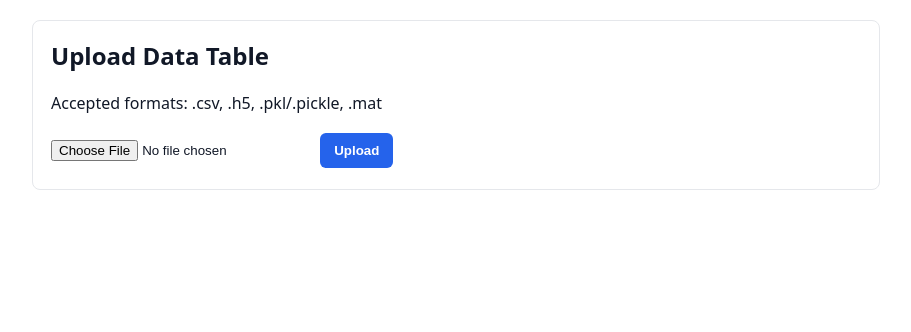
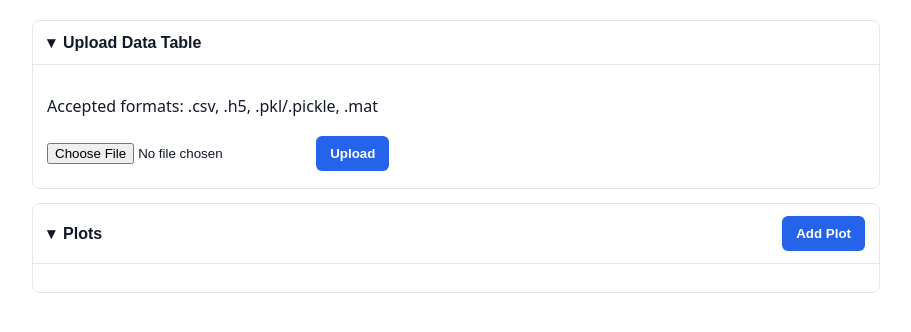
Before and after one commit to SchwartzNU/Tabulator, a Flask app: page / in a window 1280 px wide. Shown: the part 60-392 px from the top of the page, without its empty margins (184-1095 px from the left). Run offline with Flask 3, Linux system fonts and the light colour scheme; some libraries are stand-ins or nearby versions.

Commit message:
plotting updates. Using plotly now.

```diff
--- a/tabulator/routes.py
+++ b/tabulator/routes.py
@@ -1,5 +1,5 @@
 import os
-from flask import Blueprint, current_app, flash, redirect, render_template, request, url_for, session
+from flask import Blueprint, current_app, flash, redirect, render_template, request, url_for, session, jsonify
 from werkzeug.utils import secure_filename
 
 from .loader import load_dataset, LoadError, DataSet
@@ -19,21 +19,102 @@ def index():
     ds = store.get(dataset_id) if dataset_id else None
     preview_html = None
     info = None
-    units_preview = None
+    units_items = None
     if ds is not None:
         try:
             preview_html = ds.df.head(10).to_html(classes=["preview"], border=0)
             info = {
                 "rows": int(ds.df.shape[0]),
                 "cols": int(ds.df.shape[1]),
-                "columns": list(map(str, ds.df.columns[:10])) + (["…"] if ds.df.shape[1] > 10 else []),
+                "columns": list(map(str, ds.df.columns)),
             }
-            # Show up to first 10 units
-            items = list(ds.units.items())
-            units_preview = items[:10] + ([("…", "…")] if len(items) > 10 else [])
+            # Order units by DataFrame columns first, then any extras
+            units_items = [(str(c), str(ds.units.get(c, ""))) for c in ds.df.columns]
+            extras = [(k, v) for k, v in ds.units.items() if k not in ds.df.columns]
+            if extras:
+                units_items.extend((str(k), str(v)) for k, v in extras)
         except Exception:
             preview_html = None
-    return render_template("index.html", dataset_id=dataset_id, info=info, preview_html=preview_html, units_preview=units_preview)
+    return render_template(
+        "index.html",
+        dataset_id=dataset_id,
+        info=info,
+        preview_html=preview_html,
+        units_items=units_items,
+    )
+
+
+@bp.get("/api/columns")
+def api_columns():
+    dataset_id = session.get("dataset_id")
+    ds = store.get(dataset_id) if dataset_id else None
+    if ds is None:
+        return jsonify({"error": "no_dataset"}), 404
+    df = ds.df
+    cols = []
+    try:
+        import pandas as pd
+        from pandas.api.types import is_numeric_dtype
+    except Exception:
+        def is_numeric_dtype(x):
+            return False
+    for c in df.columns:
+        cols.append({
+            "name": str(c),
+            "is_numeric": bool(is_numeric_dtype(df[c]))
+        })
+    return jsonify({"columns": cols})
+
+
+@bp.get("/api/plot/bar")
+def api_plot_bar():
+    value = request.args.get("value")
+    group = request.args.get("group")
+    if not value or not group:
+        return jsonify({"error": "missing_params"}), 400
+
+    dataset_id = session.get("dataset_id")
+    ds = store.get(dataset_id) if dataset_id else None
+    if ds is None:
+        return jsonify({"error": "no_dataset"}), 404
+    df = ds.df
+    if value not in df.columns or group not in df.columns:
+        return jsonify({"error": "bad_columns"}), 400
+
+    # Select columns as 1-D Series even if duplicate names exist
+    import pandas as pd
+    gcol = df[group]
+    if isinstance(gcol, pd.DataFrame):
+        gcol = gcol.iloc[:, 0]
+    vcol = df[value]
+    if isinstance(vcol, pd.DataFrame):
+        vcol = vcol.iloc[:, 0]
+    # Coerce value column to numeric and drop NaNs
+    vcol = pd.to_numeric(vcol, errors="coerce")
+    tmp = pd.DataFrame({"_group": gcol, "_value": vcol}).dropna(subset=["_value"])
+
+    # Group and compute
+    groups_out = []
+    for gval, gdf in tmp.groupby("_group", dropna=False):
+        vals = gdf["_value"].tolist()
+        try:
+            mean_val = float(gdf["_value"].mean())
+        except Exception:
+            mean_val = None
+        groups_out.append({
+            "name": str(gval),
+            "count": len(vals),
+            "mean": mean_val,
+            "values": vals,
+        })
+
+    unit = ds.units.get(value, "") if isinstance(ds.units, dict) else ""
+    return jsonify({
+        "value": value,
+        "group": group,
+        "unit": unit,
+        "groups": groups_out,
+    })
 
 
 @bp.route("/upload", methods=["POST"])  # Handle file upload
--- /dev/null
+++ b/tabulator/static/main.js
@@ -0,0 +1,413 @@
+(() => {
+  function onReady(fn) {
+    if (document.readyState === 'complete' || document.readyState === 'interactive') {
+      setTimeout(fn, 0);
+    } else {
+      document.addEventListener('DOMContentLoaded', fn);
+    }
+  }
+
+  function setupCollapsibles(root = document) {
+    root.addEventListener('click', (e) =>
+    {
+      const btn = e.target.closest('.card-toggle');
+      if (!btn) return;
+      const card = btn.closest('.card');
+      if (!card) return;
+      const expanded = btn.getAttribute('aria-expanded') === 'true';
+      btn.setAttribute('aria-expanded', expanded ? 'false' : 'true');
+      card.classList.toggle('collapsed', expanded);
+    });
+  }
+
+  let plotSeq = 0;
+
+  function createPlotCard() {
+    plotSeq += 1;
+    const id = `plot-${plotSeq}`;
+    const bodyId = `${id}-body`;
+    const wrapper = document.createElement('section');
+    wrapper.className = 'card plot-card';
+    wrapper.dataset.seq = String(plotSeq);
+    wrapper.innerHTML = `
+      <div class="card-header">
+        <button class="card-toggle" aria-expanded="true" aria-controls="${bodyId}">
+          <span class="chevron">▾</span>
+          <span class="card-title">Plot ${plotSeq}</span>
+        </button>
+        <div class="card-actions">
+          <button type="button" class="secondary remove-plot">Remove</button>
+        </div>
+      </div>
+      <div class="card-body" id="${bodyId}">
+        <div class="form-row">
+          <label for="${id}-type">Plot Type</label>
+          <select id="${id}-type" class="plot-type">
+            <option value="bar">bar</option>
+            <option value="scatter">scatter</option>
+            <option value="heatmap">heatmap</option>
+          </select>
+        </div>
+        <div class="plot-config" id="${id}-config"></div>
+        <div class="plot-preview" id="${id}-preview"></div>
+      </div>
+    `;
+    return wrapper;
+  }
+
+  function setupPlotsUI() {
+    const addBtn = document.getElementById('add-plot-btn');
+    const container = document.getElementById('plots-container');
+    if (!addBtn || !container) return;
+
+    addBtn.addEventListener('click', () => {
+      const card = createPlotCard();
+      container.appendChild(card);
+      initializePlotCard(card);
+    });
+
+    container.addEventListener('click', (e) => {
+      const btn = e.target.closest('.remove-plot');
+      if (!btn) return;
+      const card = btn.closest('.plot-card');
+      if (card) card.remove();
+    });
+  }
+
+  onReady(() => {
+    setupCollapsibles(document);
+    setupPlotsUI();
+  });
+
+  // -------- Plot helpers --------
+  async function fetchJSON(url) {
+    const res = await fetch(url, { headers: { 'Accept': 'application/json' } });
+    if (!res.ok) throw new Error(`Request failed: ${res.status}`);
+    return await res.json();
+  }
+
+  async function initializePlotCard(card) {
+    const typeSel = card.querySelector('.plot-type');
+    const configEl = card.querySelector('.plot-config');
+    const previewEl = card.querySelector('.plot-preview');
+
+    async function renderForType() {
+      const t = typeSel.value;
+      if (t === 'bar') {
+        await buildBarConfig(card, configEl, previewEl);
+      } else {
+        configEl.innerHTML = '';
+        previewEl.innerHTML = '';
+      }
+    }
+
+    typeSel.addEventListener('change', renderForType);
+    await renderForType();
+  }
+
+  async function buildBarConfig(card, configEl, previewEl) {
+    // Get columns and split numeric/all for selections
+    let cols;
+    try {
+      const meta = await fetchJSON('/api/columns');
+      cols = meta.columns || [];
+    } catch (e) {
+      configEl.innerHTML = '<div style="color: var(--muted);">No dataset loaded.</div>';
+      previewEl.innerHTML = '';
+      return;
+    }
+    const numeric = cols.filter(c => c.is_numeric);
+    const allCols = cols;
+
+    // Build selects
+    const id = card.dataset.seq;
+    const valueId = `plot-${id}-value`;
+    const groupId = `plot-${id}-group`;
+    const errId = `plot-${id}-err`;
+    const logId = `plot-${id}-log`;
+    const yminId = `plot-${id}-ymin`;
+    const ymaxId = `plot-${id}-ymax`;
+    configEl.innerHTML = `
+      <div class="form-row">
+        <label for="${valueId}">Display variable</label>
+        <select id="${valueId}"></select>
+        <label for="${groupId}">Group by</label>
+        <select id="${groupId}"></select>
+        <label for="${errId}">Error bars</label>
+        <select id="${errId}">
+          <option value="none">None</option>
+          <option value="sd">SD</option>
+          <option value="sem">SEM</option>
+        </select>
+        <label for="${logId}">Log scale</label>
+        <input id="${logId}" type="checkbox" />
+      </div>
+      <div class="form-row" style="margin-top:8px;">
+        <label for="${yminId}">Y min</label>
+        <input type="number" id="${yminId}" placeholder="auto" step="any" />
+        <label for="${ymaxId}">Y max</label>
+        <input type="number" id="${ymaxId}" placeholder="auto" step="any" />
+        <button type="button" class="secondary" id="plot-${id}-autoscale">Autoscale</button>
+      </div>
+    `;
+    const valueSel = document.getElementById(valueId);
+    const groupSel = document.getElementById(groupId);
+    const errSel = document.getElementById(errId);
+    const logChk = document.getElementById(logId);
+    const yminInp = document.getElementById(yminId);
+    const ymaxInp = document.getElementById(ymaxId);
+    const autoBtn = document.getElementById(`plot-${id}-autoscale`);
+
+    // Populate options
+    for (const c of allCols) {
+      const opt = document.createElement('option');
+      opt.value = opt.textContent = c.name;
+      valueSel.appendChild(opt);
+    }
+    for (const c of allCols) {
+      const opt = document.createElement('option');
+      opt.value = opt.textContent = c.name;
+      groupSel.appendChild(opt);
+    }
+
+    // Choose defaults: first numeric for value, first non-value for group if possible
+    if (numeric.length) valueSel.value = numeric[0].name;
+    if (allCols.length) {
+      groupSel.value = allCols.find(c => c.name !== valueSel.value)?.name || allCols[0].name;
+    }
+
+    async function refreshPlot() {
+      const value = valueSel.value;
+      const group = groupSel.value;
+      const err = errSel.value; // none|sd|sem
+      const log = !!logChk.checked;
+      const yMin = parseFloat(yminInp.value);
+      const yMax = parseFloat(ymaxInp.value);
+      try {
+        const data = await fetchJSON(`/api/plot/bar?value=${encodeURIComponent(value)}&group=${encodeURIComponent(group)}`);
+        const opts = { err, log };
+        if (!Number.isNaN(yMin)) opts.yMin = yMin;
+        if (!Number.isNaN(yMax)) opts.yMax = yMax;
+        renderBarPlot(previewEl, data, opts);
+      } catch (e) {
+        previewEl.innerHTML = `<div style=\"color: var(--muted);\">${String(e)}</div>`;
+      }
+    }
+
+    valueSel.addEventListener('change', refreshPlot);
+    groupSel.addEventListener('change', refreshPlot);
+    errSel.addEventListener('change', refreshPlot);
+    logChk.addEventListener('change', refreshPlot);
+    yminInp.addEventListener('change', refreshPlot);
+    ymaxInp.addEventListener('change', refreshPlot);
+    autoBtn.addEventListener('click', () => { yminInp.value = ''; ymaxInp.value = ''; refreshPlot(); });
+    await refreshPlot();
+  }
+
+  function renderBarPlot(container, data, opts = { err: 'none', log: false }) {
+    const groups = Array.isArray(data.groups) ? data.groups : [];
+    const unit = data.unit || '';
+    const label = data.value || '';
+    const groupName = data.group || '';
+
+    const xlabels = groups.map(g => String(g.name));
+    const xpos = groups.map((_, i) => i);
+
+    const rawMeans = groups.map(g => (typeof g.mean === 'number' && isFinite(g.mean)) ? g.mean : null);
+    const means = rawMeans.map(m => (opts.log && !(m > 0) ? null : m));
+    const errArray = groups.map((g, i) => {
+      let eb = computeError(g.values || [], opts.err);
+      const m = rawMeans[i];
+      if (opts.log) {
+        if (!(m > 0) || !(typeof eb === 'number' && isFinite(eb))) return 0;
+        // Clamp so that mean - error stays positive for log display
+        eb = Math.min(eb, m - 1e-12);
+        if (!(eb > 0)) return 0;
+      }
+      return (typeof eb === 'number' && isFinite(eb)) ? eb : 0;
+    });
+
+    const barTrace = {
+      type: 'bar',
+      x: xpos,
+      y: means,
+      marker: { color: '#60a5fa' },
+      error_y: {
+        type: 'data',
+        array: errArray,
+        visible: opts.err !== 'none',
+        color: '#111827',
+        thickness: 1.5,
+        width: 4,
+      },
+      hovertemplate: '%{y}<extra>%{x}</extra>',
+    };
+
+    const pointX = [];
+    const pointY = [];
+    const jitter = 0.25;
+    groups.forEach((g, i) => {
+      const vals = (g.values || []).filter(v => typeof v === 'number' && isFinite(v));
+      vals.forEach(v => {
+        if (opts.log && !(v > 0)) return;
+        pointX.push(i + (Math.random() - 0.5) * 2 * jitter);
+        pointY.push(v);
+      });
+    });
+    const pointsTrace = {
+      type: 'scatter',
+      mode: 'markers',
+      x: pointX,
+      y: pointY,
+      marker: { color: '#111827', opacity: 0.5, size: 5 },
+      hovertemplate: '%{y}<extra></extra>',
+      showlegend: false,
+    };
+
+    // Compute data extents for optional manual limits
+    const allValues = groups.flatMap(g => (g.values || [])).filter(v => typeof v === 'number' && isFinite(v));
+    const numericMeans = rawMeans.filter(v => typeof v === 'number' && isFinite(v));
+    const linMin = (allValues.concat(numericMeans).length ? Math.min(...allValues, ...numericMeans) : 0);
+    const linMax = (allValues.concat(numericMeans).length ? Math.max(...allValues, ...numericMeans) : 1);
+    const posValues = allValues.filter(v => v > 0).concat(numericMeans.filter(v => v > 0));
+
+    const yaxis = {
+      title: unit ? `${label} (${unit})` : label,
+      type: opts.log ? 'log' : 'linear',
+      autorange: true,
+      gridcolor: '#e5e7eb',
+      zeroline: !opts.log,
+      zerolinecolor: '#9ca3af',
+    };
+    if (!opts.log) {
+      // Linear scale: allow partial manual limits (min-only or max-only)
+      const hasMin = typeof opts.yMin === 'number' && isFinite(opts.yMin);
+      const hasMax = typeof opts.yMax === 'number' && isFinite(opts.yMax);
+      if (hasMin || hasMax) {
+        const yMin = hasMin ? opts.yMin : linMin;
+        const yMax = hasMax ? opts.yMax : linMax;
+        if (yMax > yMin) {
+          yaxis.autorange = false;
+          yaxis.range = [yMin, yMax];
+        }
+      }
+    } else {
+      // Log scale: choose a nonzero default Y-min (decade below/at data min)
+      let yMinP;
+      let yMaxP;
+      const hasMin = typeof opts.yMin === 'number' && isFinite(opts.yMin) && opts.yMin > 0;
+      const hasMax = typeof opts.yMax === 'number' && isFinite(opts.yMax) && opts.yMax > 0;
+      if (hasMin) yMinP = opts.yMin;
+      if (hasMax) yMaxP = opts.yMax;
+
+      if (posValues.length) {
+        const dataMin = Math.min(...posValues);
+        const dataMax = Math.max(...posValues);
+        // Default to decade-rounded bounds when not provided
+        if (!hasMin) yMinP = Math.pow(10, Math.floor(Math.log10(dataMin)));
+        if (!hasMax) yMaxP = Math.pow(10, Math.ceil(Math.log10(dataMax)));
+      }
+
+      if (yMinP && yMaxP && yMaxP > yMinP) {
+        yaxis.autorange = false;
+        yaxis.range = [Math.log10(yMinP), Math.log10(yMaxP)];
+        yaxis.tickmode = 'array';
+        yaxis.tickvals = decadeTicks(yMinP, yMaxP);
+        yaxis.ticktext = yaxis.tickvals.map(v => formatTickLog(v));
+      } else {
+        yaxis.autorange = true;
+        if (posValues.length) {
+          const dataMin = Math.min(...posValues);
+          const dataMax = Math.max(...posValues);
+          yaxis.tickmode = 'array';
+          yaxis.tickvals = decadeTicks(dataMin, dataMax);
+          yaxis.ticktext = yaxis.tickvals.map(v => formatTickLog(v));
+        } else {
+          yaxis.dtick = 1;
+        }
+      }
+    }
+
+    const layout = {
+      height: 360,
+      margin: { l: 70, r: 20, t: 10, b: 60 },
+      xaxis: {
+        title: groupName,
+        tickmode: 'array',
+        tickvals: xpos,
+        ticktext: xlabels,
+        gridcolor: '#f3f4f6',
+      },
+      yaxis,
+      plot_bgcolor: '#ffffff',
+      paper_bgcolor: '#ffffff',
+      showlegend: false,
+    };
+
+    const config = { responsive: true, displayModeBar: false };
+
+    container.innerHTML = '';
+    const div = document.createElement('div');
+    container.appendChild(div);
+    Plotly.newPlot(div, [barTrace, pointsTrace], layout, config);
+  }
+
+  // Helpers: nice ticks for linear scale
+  function niceTicks(min, max, count = 5) {
+    if (!isFinite(min) || !isFinite(max)) { min = 0; max = 1; }
+    if (min === max) { max = min + 1; }
+    const range = niceNum(max - min, false);
+    const step = niceNum(range / (count - 1), true);
+    const niceMin = Math.floor(min / step) * step;
+    const niceMax = Math.ceil(max / step) * step;
+    const ticks = [];
+    for (let v = niceMin; v <= niceMax + 1e-9; v += step) ticks.push(v);
+    return { min: niceMin, max: niceMax, step, ticks };
+  }
+  function niceNum(range, round) {
+    const exponent = Math.floor(Math.log10(range));
+    const fraction = range / Math.pow(10, exponent);
+    let niceFraction;
+    if (round) {
+      if (fraction < 1.5) niceFraction = 1;
+      else if (fraction < 3) niceFraction = 2;
+      else if (fraction < 7) niceFraction = 5;
+      else niceFraction = 10;
+    } else {
+      if (fraction <= 1) niceFraction = 1;
+      else if (fraction <= 2) niceFraction = 2;
+      else if (fraction <= 5) niceFraction = 5;
+      else niceFraction = 10;
+    }
+    return niceFraction * Math.pow(10, exponent);
+  }
+  function formatTickLinear(v) {
+    const av = Math.abs(v);
+    if (av >= 1000) return v.toFixed(0);
+    if (av >= 1) return v.toFixed(2);
+    if (av >= 0.01) return v.toFixed(3);
+    return v.toExponential(1);
+  }
+  function formatTickLog(v) {
+    return v.toExponential(0).replace('e+','e');
+  }
+  function decadeTicks(minPos, maxPos) {
+    const pmin = Math.floor(Math.log10(minPos));
+    const pmax = Math.ceil(Math.log10(maxPos));
+    const vals = [];
+    for (let p = pmin; p <= pmax; p++) vals.push(Math.pow(10, p));
+    return vals;
+  }
+  function computeError(values, mode) {
+    if (mode === 'none') return null;
+    const xs = values.filter(v => typeof v === 'number' && isFinite(v));
+    const n = xs.length;
+    if (n === 0) return null;
+    const mean = xs.reduce((a,b)=>a+b,0) / n;
+    const variance = n > 1 ? xs.reduce((a,b)=>a+(b-mean)*(b-mean),0) / (n - 1) : 0;
+    const sd = Math.sqrt(variance);
+    if (mode === 'sd') return sd;
+    if (mode === 'sem') return n > 0 ? sd / Math.sqrt(n) : null;
+    return null;
+  }
+})();
--- a/tabulator/static/style.css
+++ b/tabulator/static/style.css
@@ -35,12 +35,43 @@ html, body {
   padding: 0 16px;
 }
 
-.panel {
+/* Cards */
+.cards { display: grid; gap: 14px; }
+.card {
   background: var(--panel);
   border: 1px solid var(--border);
   border-radius: 8px;
-  padding: 18px;
 }
+.card-header {
+  display: flex;
+  align-items: center;
+  justify-content: space-between;
+  padding: 12px 14px;
+  border-bottom: 1px solid var(--border);
+}
+.card-title {
+  margin: 0;
+  font-weight: 600;
+}
+.card-actions { display: flex; gap: 8px; }
+.card-body { padding: 14px; }
+
+/* Collapsible */
+.card-toggle {
+  display: inline-flex;
+  align-items: center;
+  gap: 8px;
+  background: transparent;
+  color: var(--text);
+  border: none;
+  font-size: 16px;
+  font-weight: 600;
+  cursor: pointer;
+  padding: 0;
+}
+.chevron { transition: transform 0.15s ease; }
+.card.collapsed .card-body { display: none; }
+.card.collapsed .chevron { transform: rotate(-90deg); }
 
 .panel h2 {
   margin-top: 0;
@@ -54,6 +85,10 @@ button {
   padding: 10px 14px;
   font-weight: 600;
   cursor: pointer;
+}
+button.secondary {
+  background: #e5e7eb;
+  color: #111827;
 }
 
 input[type="file"] {
@@ -89,3 +124,16 @@ input[type="file"] {
 .table-preview th {
   background: #f9fafb;
 }
+
+/* Forms */
+.form-row { display: flex; gap: 12px; align-items: center; flex-wrap: wrap; }
+label { font-weight: 600; }
+select { padding: 8px; border: 1px solid var(--border); border-radius: 6px; background: #fff; color: var(--text); }
+input[type="number"], input[type="text"] {
+  padding: 8px;
+  border: 1px solid var(--border);
+  border-radius: 6px;
+  background: #fff;
+  color: var(--text);
+  width: 120px;
+}
--- a/tabulator/templates/base.html
+++ b/tabulator/templates/base.html
@@ -22,5 +22,8 @@
       {% endwith %}
       {% block content %}{% endblock %}
     </main>
+    <!-- Plotly for robust plotting -->
+    <script src="https://cdn.plot.ly/plotly-2.27.0.min.js"></script>
+    <script src="{{ url_for('static', filename='main.js') }}"></script>
   </body>
   </html>
--- a/tabulator/templates/index.html
+++ b/tabulator/templates/index.html
@@ -1,17 +1,33 @@
 {% extends 'base.html' %}
 {% block content %}
-  <section class="panel">
-    <h2>Upload Data Table</h2>
+  <div class="cards">
+    <!-- Upload Card -->
+    <section class="card" id="upload-card">
+      <div class="card-header">
+        <button class="card-toggle" aria-expanded="true" aria-controls="upload-body">
+          <span class="chevron">▾</span>
+          <span class="card-title">Upload Data Table</span>
+        </button>
+      </div>
+      <div class="card-body" id="upload-body">
         <p>Accepted formats: .csv, .h5, .pkl/.pickle, .mat</p>
         <form id="uploadForm" action="{{ url_for('main.upload') }}" method="post" enctype="multipart/form-data">
           <input type="file" id="datafile" name="datafile" accept=".csv,.h5,.pkl,.pickle,.mat" />
           <button type="submit">Upload</button>
         </form>
+      </div>
     </section>
 
     {% if dataset_id and info %}
-  <section id="preview" class="panel" style="margin-top:16px;">
-    <h2>Current Dataset</h2>
+    <!-- Current Dataset Card -->
+    <section class="card" id="dataset-card">
+      <div class="card-header">
+        <button class="card-toggle" aria-expanded="true" aria-controls="dataset-body">
+          <span class="chevron">▾</span>
+          <span class="card-title">Current Dataset</span>
+        </button>
+      </div>
+      <div class="card-body" id="dataset-body">
         <p>
           <strong>ID:</strong> {{ dataset_id }}<br />
           <strong>Shape:</strong> {{ info.rows }} rows × {{ info.cols }} cols<br />
@@ -19,20 +35,39 @@
         </p>
         {% if preview_html %}
           <div class="table-preview">{{ preview_html | safe }}</div>
+          <div class="muted" style="margin-top:6px; color: var(--muted);">Showing first 10 rows …</div>
         {% endif %}
-    {% if units_preview %}
-      <h3>Units (sample)</h3>
+        {% if units_items %}
+          <h3>Units</h3>
           <div class="table-preview">
             <table>
               <thead><tr><th>Variable</th><th>Unit</th></tr></thead>
               <tbody>
-            {% for k, u in units_preview %}
+                {% for k, u in units_items %}
                   <tr><td>{{ k }}</td><td>{{ u }}</td></tr>
                 {% endfor %}
               </tbody>
             </table>
           </div>
         {% endif %}
+      </div>
     </section>
     {% endif %}
+
+    <!-- Plots Card (container with Add Plot) -->
+    <section class="card" id="plots-card">
+      <div class="card-header">
+        <button class="card-toggle" aria-expanded="true" aria-controls="plots-body">
+          <span class="chevron">▾</span>
+          <span class="card-title">Plots</span>
+        </button>
+        <div class="card-actions">
+          <button id="add-plot-btn" type="button">Add Plot</button>
+        </div>
+      </div>
+      <div class="card-body" id="plots-body">
+        <div id="plots-container" class="cards"></div>
+      </div>
+    </section>
+  </div>
 {% endblock %}
```
Lines whose indentation alone changed are shown as unchanged.
